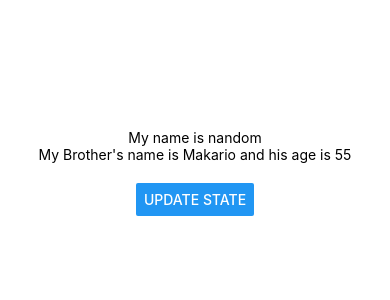
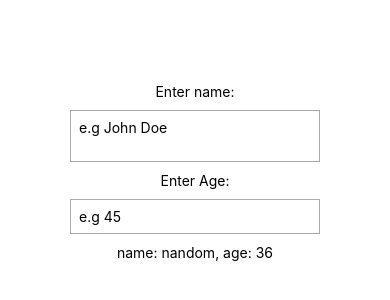
Before and after one commit to nandgreat/MyProjectReactNative, a React Native app: screen / in a window 390 px wide. Shown: the part 250-550 px from the top of the page. Built offline with nearby package versions, Linux system fonts and the light colour scheme.

Commit message:
Text input with attributes

```diff
--- a/App.js
+++ b/App.js
@@ -1,23 +1,27 @@
 import { StatusBar } from 'expo-status-bar';
 import React, { useState } from 'react';
-import { Button, StyleSheet, Text, View } from 'react-native';
+import { Button, StyleSheet, Text, TextInput, View } from 'react-native';
 
 export default function App() {
   const [name, setName] = useState('nandom');
+  const [age, setAge] = useState('36');
   const [person, setPerson] = useState({ name: 'Makario', age: 55 });
 
   const clickHandler = () => {
     setName("Nandom Kumchi");
-    setPerson({name: 'Efemena Alex', age: 82})
+    setPerson({ name: 'Efemena Alex', age: 82 })
   }
 
   return (
     <View style={styles.container}>
-      <Text>My name is {name}</Text>
-      <Text>My Brother's name is {person.name} and his age is {person.age}</Text>
-      <View style={styles.buttonContainer}>
-        <Button title="Update State" onPress={clickHandler} />
-      </View>
+      <Text>Enter name:</Text>
+      <TextInput multiline style={styles.input} placeholder="e.g John Doe"
+        onChangeText={(value) => setName(value)} />
+
+      <Text>Enter Age:</Text>
+      <TextInput keyboardType='numeric' style={styles.input} placeholder="e.g 45"
+        onChangeText={(value) => setAge(value)} />
+      <Text>name: {name}, age: {age}</Text>
       <StatusBar style="auto" />
     </View>
   );
@@ -44,5 +48,12 @@ const styles = StyleSheet.create({
   },
   buttonContainer: {
     marginTop: 20
+  },
+  input: {
+    borderWidth: 1,
+    borderColor: '#aaa',
+    padding: 8,
+    margin: 10,
+    width: 250
   }
 });
```
